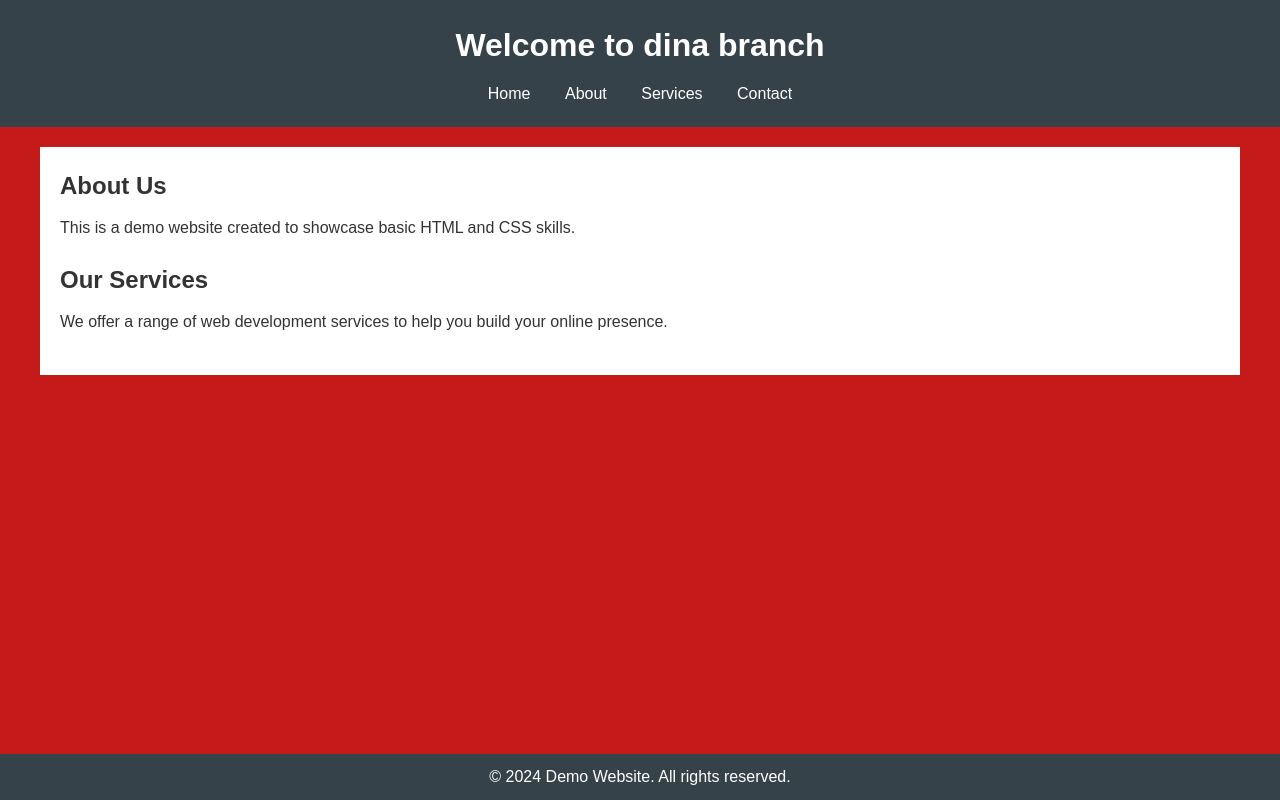
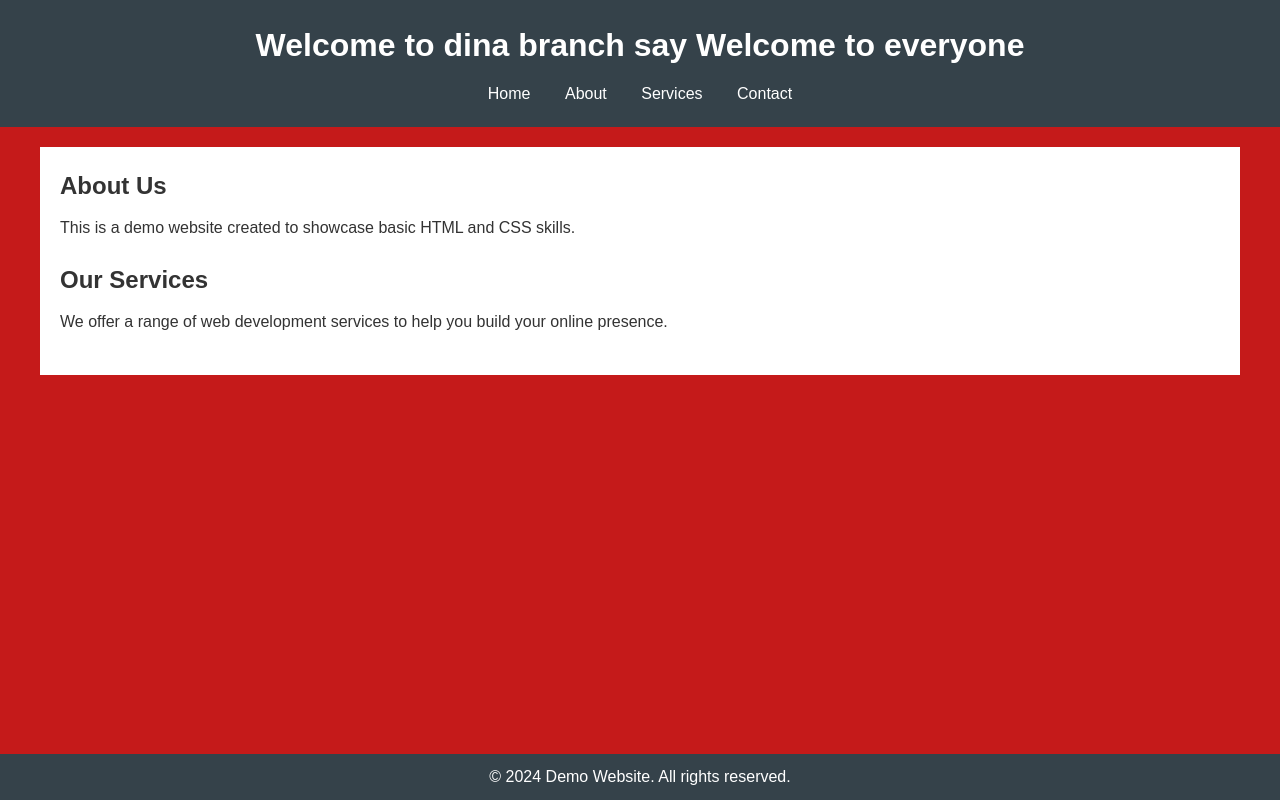
Before and after one commit to DinaSalah123/myproject-, a plain HTML site: page index.html in a window 1280 px wide. Drawn offline with Linux system fonts and the light colour scheme.

Commit message:
this dina welcomation

```diff
--- a/index.html
+++ b/index.html
@@ -8,7 +8,7 @@
 </head>
 <body>
     <header>
-        <h1>Welcome to dina branch </h1>
+        <h1>Welcome to dina branch say Welcome to everyone  </h1>
         <nav>
             <ul>
                 <li><a href="https://google.com">Home</a></li>
```
